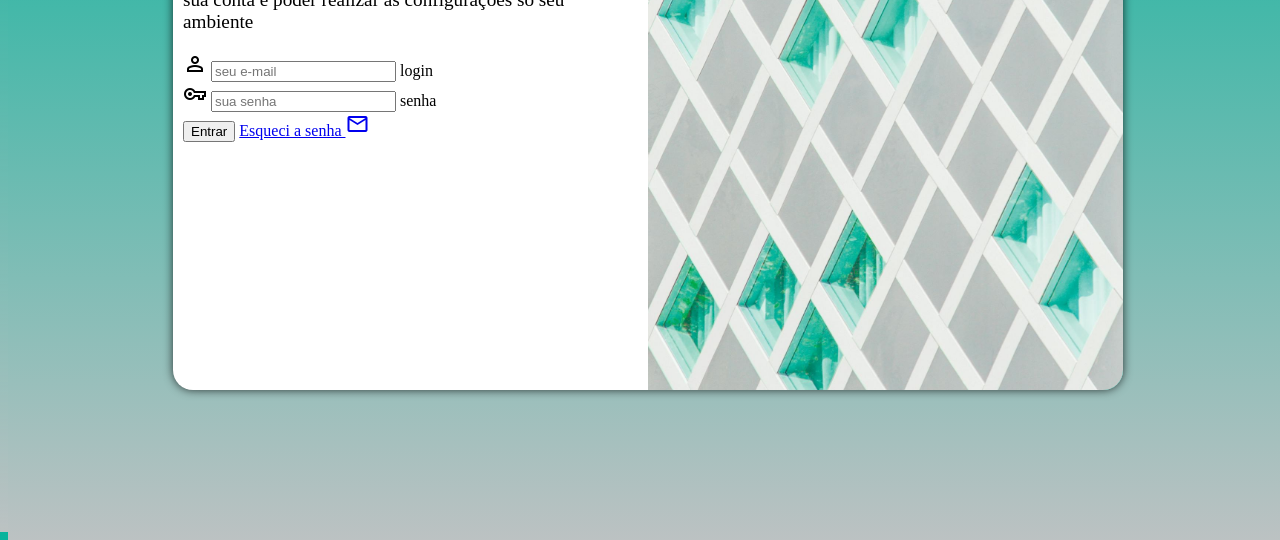
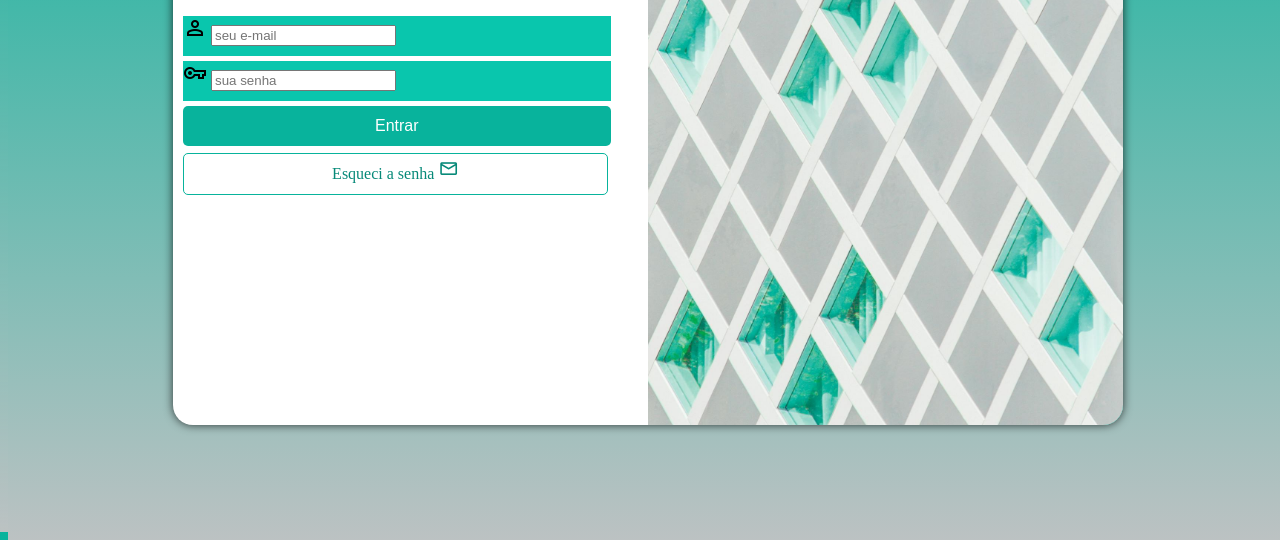
Before and after one commit to carlosguerram/projeto-login, a plain HTML site: page index.html in a window 1280 px wide. Shown: the part 268-808 px from the top of the page. Drawn offline with nearby package versions, Linux system fonts and the light colour scheme.

Commit message:
formatação do formulário

```diff
--- a/estilos/style.css
+++ b/estilos/style.css
@@ -36,8 +36,8 @@ section#login {
     overflow: hidden;
 
     background-color: white;
-    width:250px ;
-    height: 500px;
+    width:270px ;
+    height: 570px;
     border-radius: 20px;
     box-shadow: 0px 0px 10px rgba(0, 0, 0, 0.727);
 
@@ -58,11 +58,62 @@ section#login > div#formulario {
     padding: 10px;
 }
 
-dv#formulario > h1 {
+div#formulario > h1 {
     text-align: center;
-    margin-bottom: 50%;
+    margin-bottom: 10px;
 }
 
 div#formulario > p {
     font-size: 0,8em;
 }
+
+div.campo > label {
+    display: none;
+}
+
+form > div.campo {
+    background-color: #09c6ad;
+    display: block;
+    width: 100%;
+    height: 40px;
+    margin: 5px 0px;
+}
+
+form > input[type=submit] {
+    display: block;
+    font-size: 1em;
+    width: 100%;
+    height: 40px;
+    background-color: #08B39C;
+    color: white;
+    border: none;
+    border-radius: 5px;
+    cursor: pointer;
+}
+
+form > input[type=submit]:hover {
+    background-color: #068978;
+}
+
+form > a.botao {
+    display: block;
+    text-align: center;
+    font-size: 1em;
+    width: 99%;
+    height: 35px;
+    padding-top: 5px;
+    margin-top: 7px;
+    background-color: white;
+    color: #068978;
+    border: 1px solid #08B39C;
+    border-radius: 5px;
+    text-decoration: none;
+}
+
+form > a.botao:hover {
+    background-color: #09c6ad;
+}
+
+form > a.botao > span {
+font-size: 1.3em;
+}
--- a/index.html
+++ b/index.html
@@ -33,7 +33,7 @@
                         <label for="isenha">senha</label>
                     </div>
                     <input type="submit" value="Entrar">
-                    <a href="esqueci.html">
+                    <a href="esqueci.html" class="botao">
                         Esqueci a senha <span class="material-symbols-outlined">
                             mail
                             </span>
```
